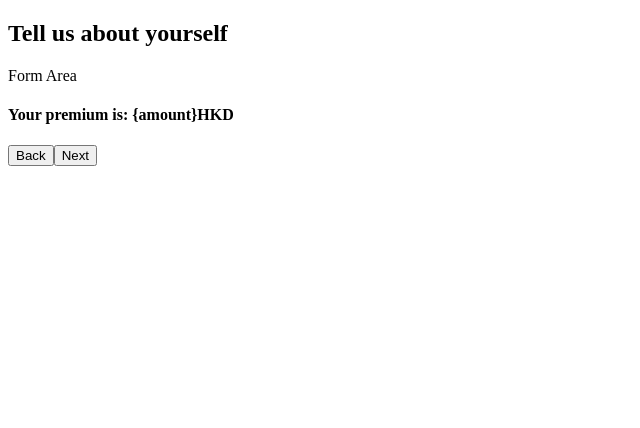
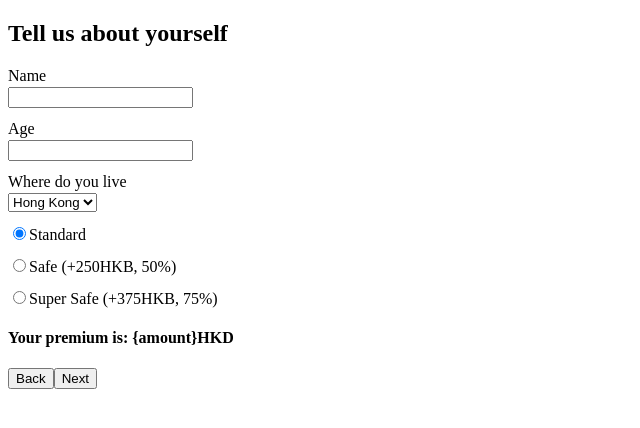
Before and after one commit to ashenck/wizard-ashen, a Vue app: page /#/page-2 in a window 1280 px wide. Shown: the top 428 px of the page, without its empty margins (0-640 px from the left). Built offline with nearby package versions, Linux system fonts and the light colour scheme.

Commit message:
Common input components

```diff
--- a/src/App.vue
+++ b/src/App.vue
@@ -9,3 +9,7 @@ export default {
   name: 'App'
 }
 </script>
+
+<style>
+  @import './assets/styles/common.css';
+</style>
--- /dev/null
+++ b/src/assets/styles/common.css
@@ -0,0 +1,13 @@
+
+/* Form styles */
+.form-input-area {
+    margin-top: 12px;
+}
+
+.form-input-title {
+    padding-bottom: 2px;
+}
+
+.form-radio-input {
+    margin-top: 12px;
+}
--- /dev/null
+++ b/src/components/form/DropDown.vue
@@ -0,0 +1,33 @@
+<template>
+  <div class="form-input-area">
+    <div v-if="title" class="form-input-title">{{ title }}</div>
+    <select @change="$emit('change', $event)" v-bind="{ name, required, disabled, id }">
+      <option
+        v-for="option in options"
+        :key="option.id"
+        :value="option.value"
+        >{{ option.value }}</option
+      >
+    </select>
+  </div>
+</template>
+
+<script>
+export default {
+  name: 'DropDown',
+  props: {
+    title: String,
+    options: {
+      type: Array,
+      default: () => []
+    },
+    name: {
+      type: String,
+      default: 'text'
+    },
+    required: Boolean,
+    disabled: Boolean,
+    id: [String, Number]
+  }
+}
+</script>
--- /dev/null
+++ b/src/components/form/InputBox.vue
@@ -0,0 +1,32 @@
+<template>
+  <div class="form-input-area">
+    <div v-if="title" class="form-input-title">{{ title }}</div>
+    <input
+      v-bind="{ name, placeholder, required, disabled, type, min, max, id }"
+      @keypress="$emit('keypress', $event)"
+      @change="$emit('change', $event)"
+    />
+  </div>
+</template>
+
+<script>
+export default {
+  name: 'InputBox',
+  props: {
+    title: String,
+    name: {
+      type: String,
+      default: 'text'
+    },
+    value: [String, Number],
+    type: String,
+    placeholder: String,
+    min: [Number, String],
+    max: [Number, String],
+    displayName: String,
+    required: Boolean,
+    disabled: Boolean,
+    id: [String, Number]
+  }
+}
+</script>
--- /dev/null
+++ b/src/components/form/RadioGroup.vue
@@ -0,0 +1,40 @@
+<template>
+  <div v-if="options.length" class="form-input-area">
+    <div v-if="title" class="form-input-title">{{ title }}</div>
+    <div class="form-radio-input" v-for="option in options" :key="option.id">
+      <input
+        :value="option.id"
+        type="radio"
+        :name="name"
+        :id="`${id}-${option.id}`"
+        v-model="selectedRadio"
+        @change="$emit('change', $event)"
+      />
+      <label :for="`${id}-${option.id}`">{{ option.label }}</label>
+    </div>
+  </div>
+</template>
+
+<script>
+export default {
+  name: 'RadioGroup',
+  props: {
+    title: String,
+    options: {
+      type: Array,
+      default: () => []
+    },
+    name: {
+      type: String,
+      default: 'text'
+    },
+    value: [String, Number],
+    id: [String, Number]
+  },
+  data () {
+    return {
+      selectedRadio: 1
+    }
+  }
+}
+</script>
--- a/src/views/Page2.vue
+++ b/src/views/Page2.vue
@@ -1,18 +1,43 @@
 <template>
   <div>
     <h2>Tell us about yourself</h2>
-    <p>Form Area</p>
-    <h4>Your premium is: {amount}HKD </h4>
+    <div class="form-area">
+      <InputBox title="Name" id="form_name" name="name" />
+      <InputBox title="Age" id="form_age" name="age" type="number" />
+      <DropDown title="Where do you live" id="form_country" name="country" :options="countryOptions" />
+      <RadioGroup id="form_package" name="package" :options="packageOptions" />
+    </div>
+    <h4>Your premium is: {amount}HKD</h4>
     <button @click="backHome()">Back</button>
     <button @click="ProcessData()">Next</button>
   </div>
 </template>
 
 <script>
+import InputBox from '@/components/form/InputBox.vue'
+import DropDown from '@/components/form/DropDown.vue'
+import RadioGroup from '@/components/form/RadioGroup.vue'
+
 export default {
   name: 'HomePage',
+  components: {
+    InputBox,
+    DropDown,
+    RadioGroup
+  },
   data () {
-    return {}
+    return {
+      countryOptions: [
+        { id: 1, value: 'Hong Kong' },
+        { id: 2, value: 'USA' },
+        { id: 3, value: 'Australia' }
+      ],
+      packageOptions: [
+        { id: 1, value: 'standard', label: 'Standard' },
+        { id: 2, value: 'safe', label: 'Safe (+250HKB, 50%)' },
+        { id: 3, value: 'super_safe', label: 'Super Safe (+375HKB, 75%)' }
+      ]
+    }
   },
   methods: {
     ProcessData () {
```
